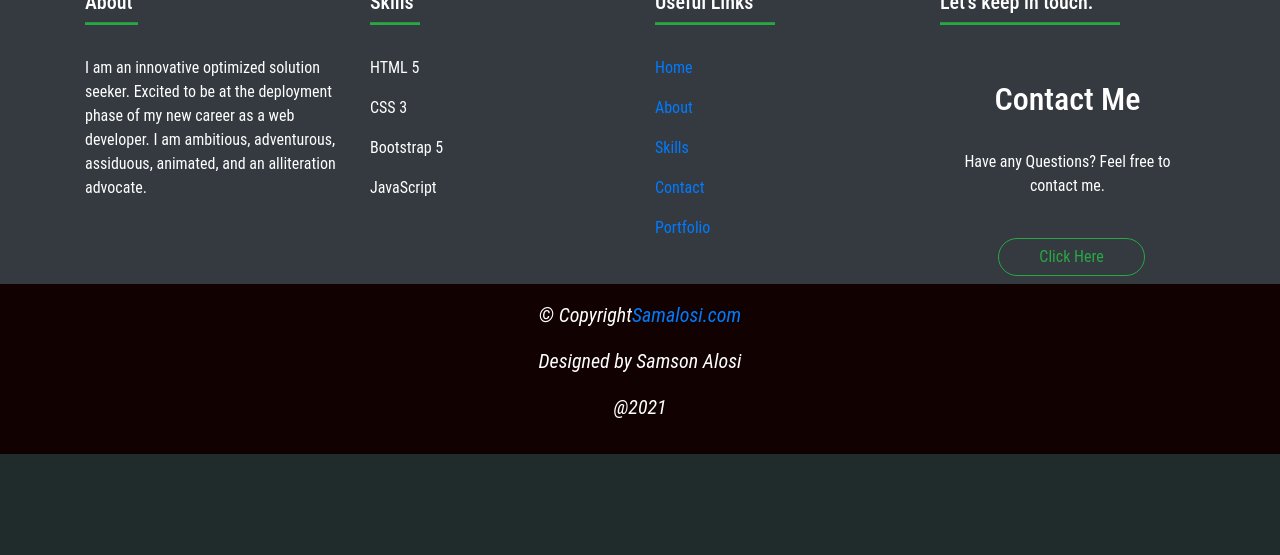
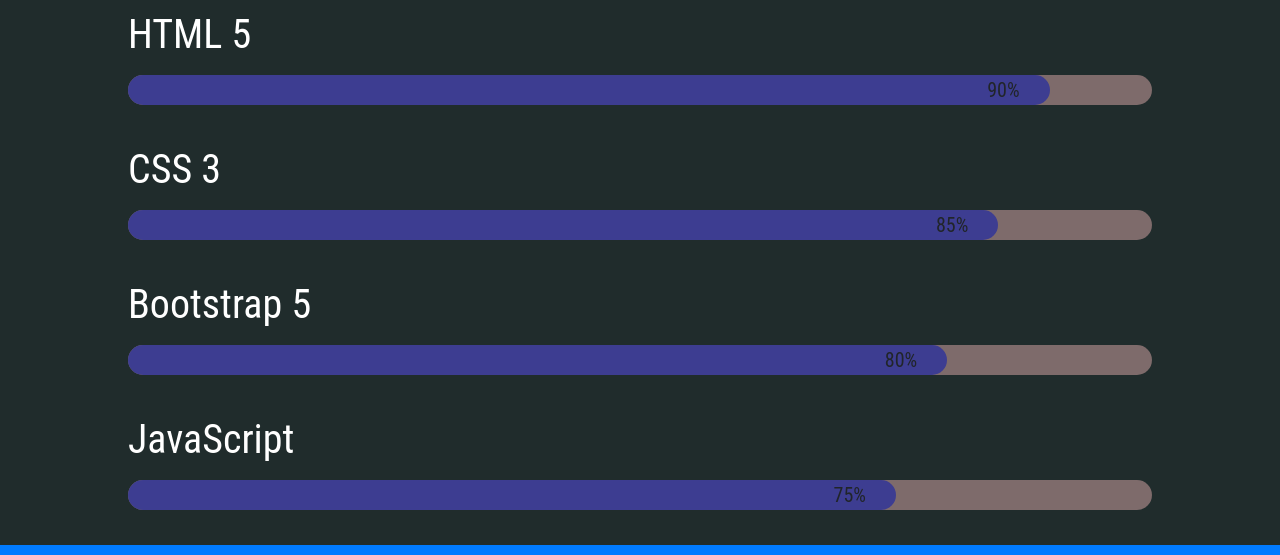
Before and after one commit to Samson-Alosi/Portfolio, a plain HTML site: page index.html in a window 1280 px wide. Shown: the part 1524-2079 px from the top of the page. Before the commit the page ends 1978 px from the top, so only its background shows below. Drawn offline with nearby package versions, Linux system fonts and the light colour scheme; files whose address does not match are found by name.

Commit message:
added skills

```diff
--- a/index.html
+++ b/index.html
@@ -44,7 +44,7 @@
         <a class="nav-link" style="color: blueviolet !important" href="#">Home</a>
       </li>
       <li class="nav-item">
-        <a class="nav-link" style="color: blueviolet !important"href="#">About</a>
+        <a class="nav-link" style="color: blueviolet !important"href="#about">About</a>
       </li>
       <li class="nav-item">
         <a class="nav-link"  style="color: blueviolet !important"href="#">Skills</a>
@@ -52,7 +52,7 @@
         <a class="nav-link"  style="color: blueviolet !important"href="#">Contact</a>
       </li>
       <li class="nav-item">
-        <a class="nav-link"  style="color: blueviolet !important"href="#">Portfolio</a>
+        <a class="nav-link"  style="color: blueviolet !important"href="#">Projects</a>
       </li>
       <li class="nav-item">
         <a class="nav-link"  style="color: blueviolet !important"href="#">Blog</a>
@@ -87,7 +87,7 @@
       </div>
     </div>
     <!-- about section -->
-    <section>
+    <section id="about">
       <div class="container">
         <div class="row">
           <div class="col">
@@ -103,19 +103,39 @@
     </section>
     <!-- ----------------------------------------------------------------------------------------------------------------- -->
     <!-- skills section ----------------------------------->
-   <div class="container">
-      <div class="row">
-        <div class="col-sm">
-      One of three columns
+    <div class="container-1">
+    <h3>Skills</h3>
+    <div class="skills-area">
+      <div class="skill">
+        <div class="skill-title">HTML 5</div>
+        <div class="skill-bar"></div>
+        <div class="html skill-fill">
+          <span class="skill-percent">90%</span>
+        </div>
+      </div>
+      <div class="skill">
+        <div class="skill-title">CSS 3</div>
+        <div class="skill-bar"></div>
+        <div class="css skill-fill">
+          <span class="skill-percent">85%</span>
+        </div>
+      </div>
+      <div class="skill">
+        <div class="skill-title">Bootstrap 5</div>
+        <div class="skill-bar"></div>
+        <div class="bootstrap skill-fill">
+          <span class="skill-percent">80%</span>
+        </div>
+      </div>
+      <div class="skill">
+        <div class="skill-title">JavaScript</div>
+        <div class="skill-bar"></div>
+        <div class="js skill-fill">
+          <span class="skill-percent">75%</span>
+        </div>
+      </div>
     </div>
-      <div class="col-sm">
-      One of three columns
-      </div>
-        <div class="col-sm">
-      One of three columns
-        </div>
-  </div>
-</div>
+    </div>
 
     <!-- footer section ------------------------------------->
     <footer class="page-footer bg-dark">
@@ -165,7 +185,7 @@
         <h2 style="color: #fff;">Contact Me</h2> <br>
         <p class="text-center" style="color:#fff;">Have any Questions? Feel free to contact me.</p> <br> <button type="submit" class="btn btn-outline-success ml-sm-2 mb-2" style="border-radius: 50px" data-toggle="modal" data-target="#contact">&emsp;&emsp;Click Here&emsp;&emsp;</button>
     </div>
-    <!--Contact-->
+    <!-------------Contact----------------------------->
     <div class="modal fade" id="contact" tabindex="-1" role="dialog" aria-labelledby="exampleModalLabel" aria-hidden="true">
         <div class="modal-dialog" role="document">
             <div class="modal-content bg-dark">
--- a/style.css
+++ b/style.css
@@ -16,7 +16,7 @@
 h1, h2, h3, h4, h5, h6, p,span, td, a {
     cursor: pointer;
 }
-}
+
  html {
      scroll-behavior: smooth;
  }
@@ -112,11 +112,11 @@
     animation-duration: 0.8s;
     color: rgb(19, 19, 33);
     background: #fff;
-    border-color:#fff ;
+    border-color:#fff;
 }
 
 .hero_section .row img {
-    width: 350px;
+    width: 400px;
     border-radius: 60%;
 }
 canvas.particles-js-canvas-el {
@@ -173,5 +173,103 @@
     font-weight: 800;
     font-family: 'Franklin Gothic Medium', 'Arial Narrow', Arial, sans-serif;
     line-height: 42px;
+}
+h3 {
+    text-align: center;
+    margin-top: 20px;
+    font-size: 60px;
+}
+
+.skills-area {
+    display: flex;
+    flex-direction: column;
+    padding: 0 10%;
+}
+
+.skill {
+    position: relative;
+    margin-bottom: 35px;
+}
+
+.skill-title {
+    font-size: 40px;
+    margin-bottom: 10px;
+    color: #fff;
+}
+.skill-bar {
+    z-index: -1;
+    height: 30px;
+    background: rgb(126, 107, 107);
+    width: 100%;
+    position: absolute;
+    border-radius: 100px;
 
 }
+
+.skill-fill{
+    height: 30px;
+    background: rgb(61, 61, 145);
+    overflow: hidden;
+    justify-content: flex-end;
+    border-radius: 100px;
+    padding-right: 30px;
+    display: flex;
+    align-items: center;
+}
+.skill-percent {
+    font-size: 20px;
+
+}
+.html {
+    animation: html 2s;
+    width: 90%;
+}
+.css {
+    animation: css 2s;
+    width: 85%;
+}
+.js {
+    animation: js 2s;
+    width: 75%;
+}
+.bootstrap {
+    animation: bootstrap 2s;
+    width: 80%;
+}
+@keyframes html {
+    from{
+        width: 0;
+    }
+    to {
+        width: 50%;
+    }
+}
+
+@keyframes css {
+    from{
+        width: 0;
+    }
+    to {
+        width: 85%;
+    }
+}
+
+@keyframes js {
+    from{
+        width: 0;
+    }
+    to {
+        width: 75%;
+    }
+}
+@keyframes bootstrap {
+    from{
+        width: 0;
+    }
+    to {
+        width: 80%;
+    }
+}
+/* .container-1 { */
+    background: rgb(140, 134, 134);
+}
```
